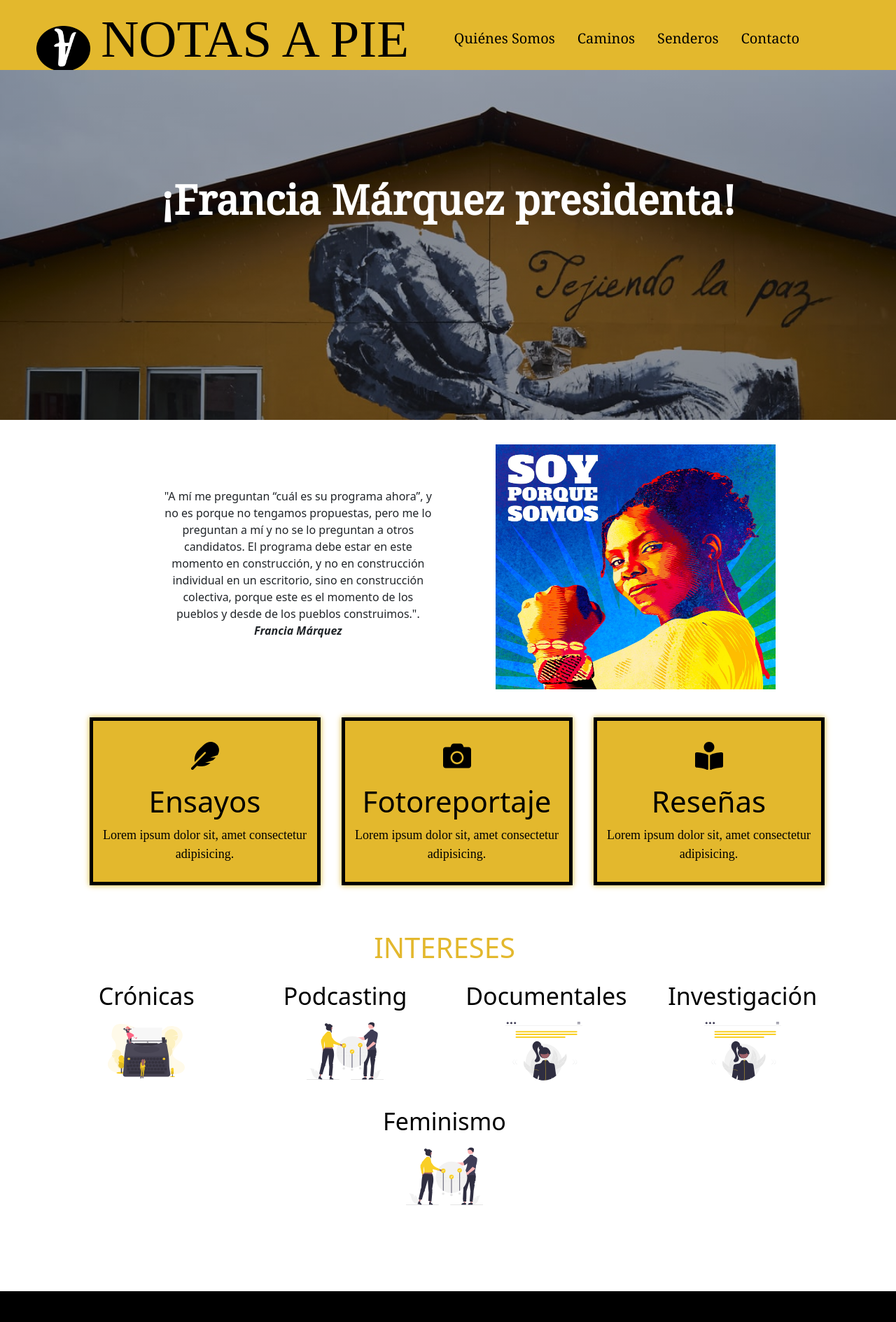
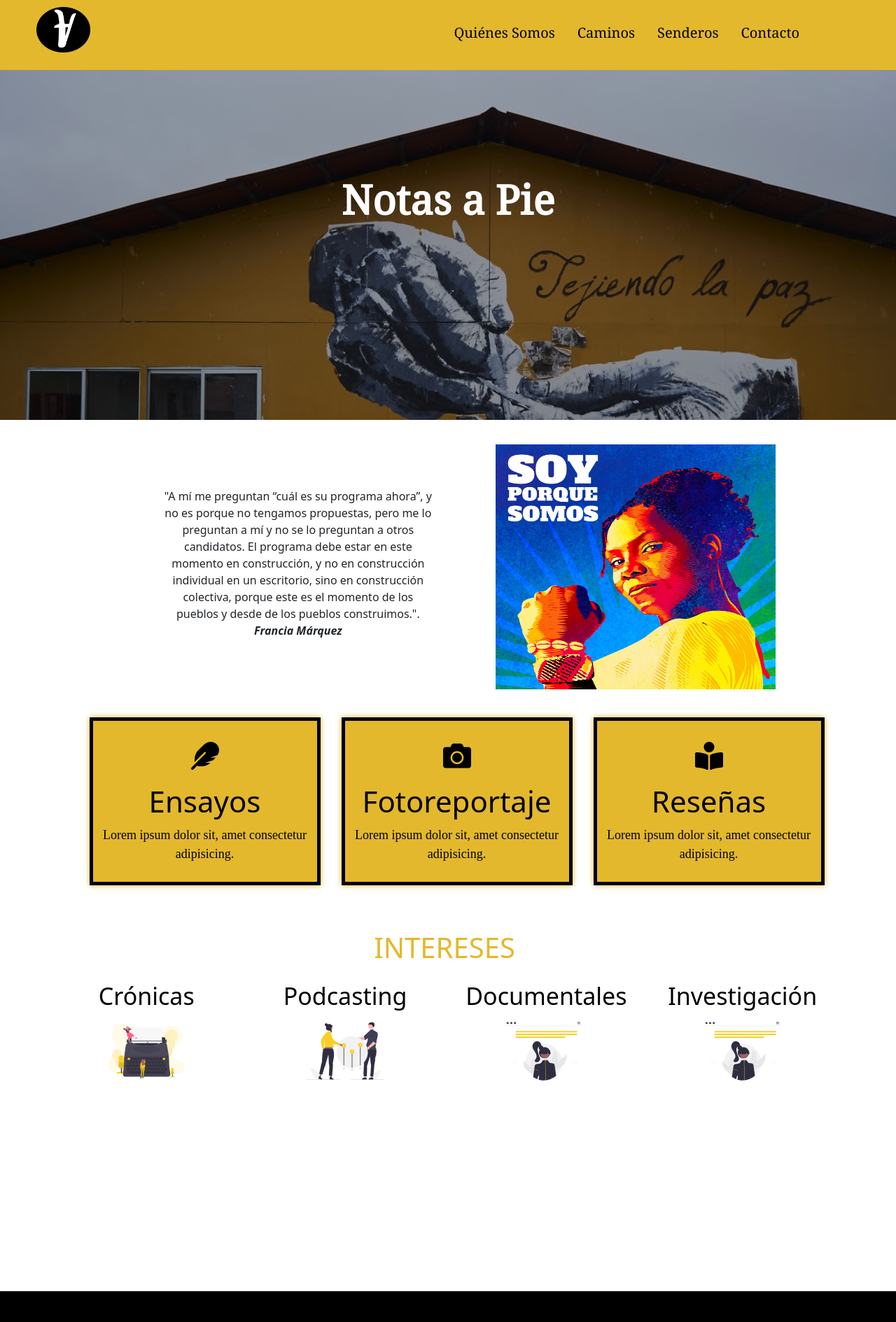
Before and after one commit to elviralozano/NOTASAPIE, a website: page index.html in a window 1280 px wide. Shown: the top 1889 px of the page at 70% size. Drawn offline with nearby package versions, Linux system fonts and the light colour scheme.

Commit message:
Nuevo titulo

```diff
--- a/index.html
+++ b/index.html
@@ -18,7 +18,6 @@
         <div class="nav__container">
             <div>
                 <a href="./index.html"><img src="./Resources/Imgs/LogoNotasapie-min.png" alt="LogoNotasapie" class="nav__img"></a>
-                <span class="nav__titulo">Notas a pie</span>
             </div>
             <label for="menu" class="nav__label">
                 <img src="./Resources/SVG/menu.svg" alt= iconomenu class="nav__icon">
@@ -34,7 +33,7 @@
     </nav>
     <header class="inicio">
         <div class="inicio__card1">
-            <h1 class="inicio__bienvenida">¡Francia Márquez presidenta!</h1>
+            <h1 class="inicio__bienvenida">Notas a Pie</h1>
         </div>
         <div class="inicio__card2">
             <p class="inicio__p">
@@ -87,10 +86,6 @@
                         <h4>Investigación</h4>
                         <img src="./Resources/SVG/reseñas4.svg" alt="#" class="apuesta__img">
                     </div>
-                    <div class="apuesta__tipo">
-                        <h4>Feminismo</h4>
-                        <img src="./Resources/SVG/historias7.svg" alt="#" class="apuesta__img">
-                    </div>
                 </div>
             </div>
         </section>
```
